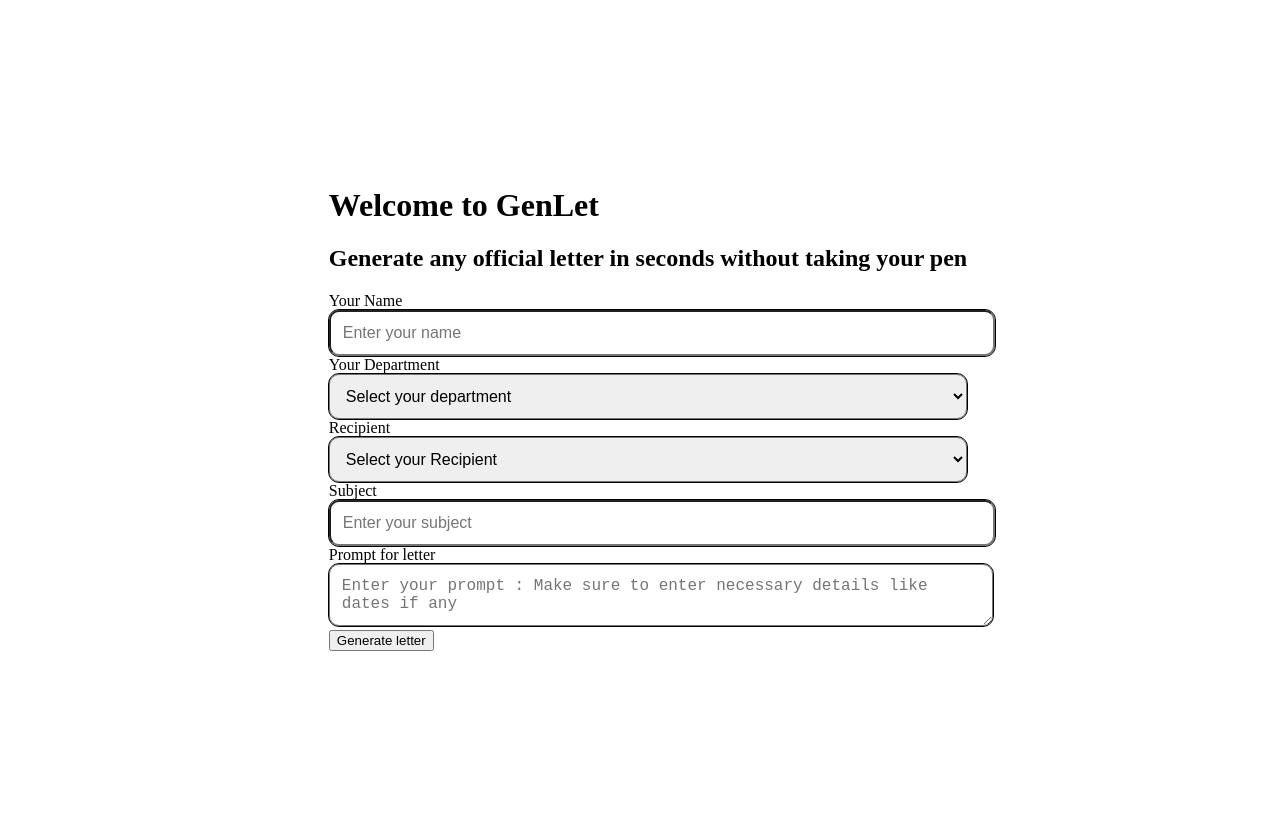
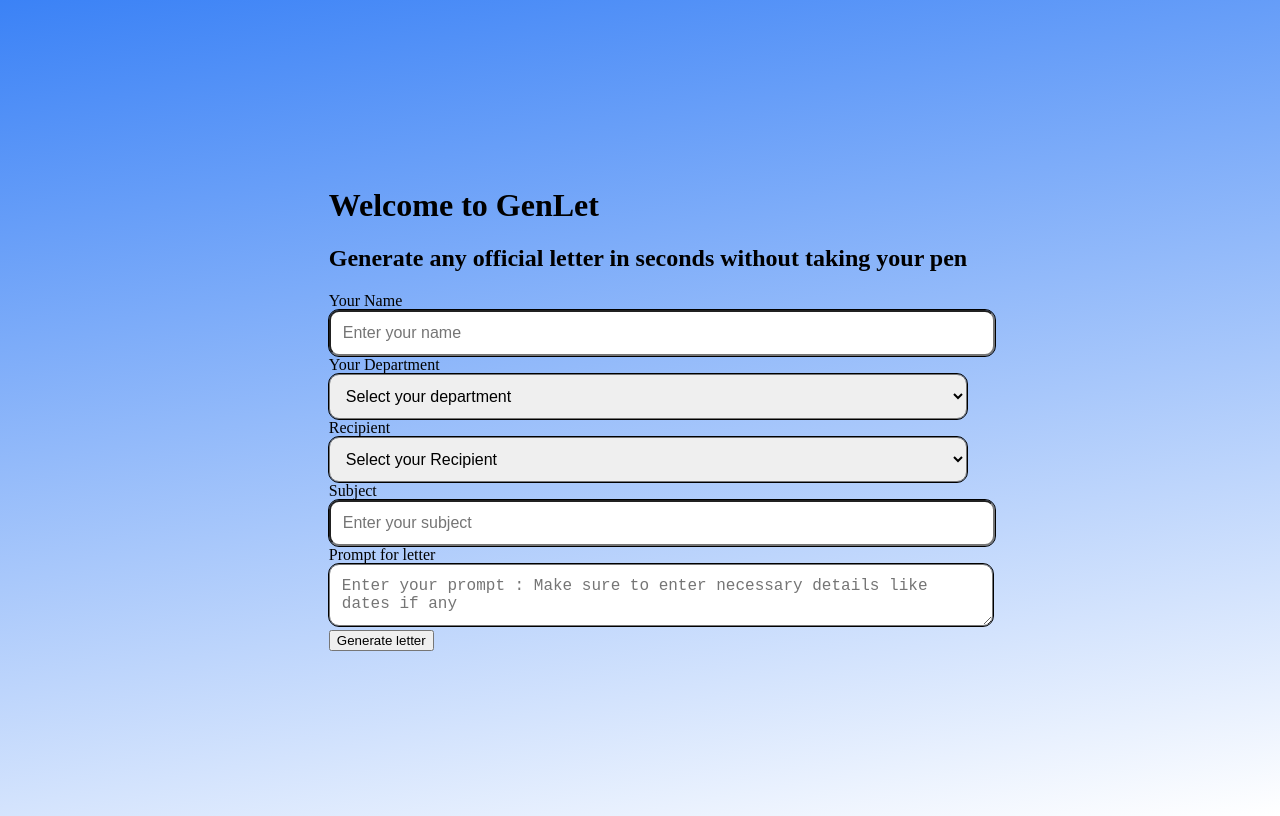
Before and after one commit to F7Z7/learning-React, a React (Vite) app: page / in a window 1280 px wide. Built offline with nearby package versions, Linux system fonts and the light colour scheme.

Commit message:
styling done

```diff
--- a/src/App.css
+++ b/src/App.css
@@ -1,12 +1,13 @@
 body {
     @apply flex flex-col items-center justify-center h-screen w-full ;
+    background-image: linear-gradient(350deg, white 0%, #3b82f6 100%);
 }
 
 main{
     display: flex;
     flex-direction: column;
     margin:1rem;
-    height:100%;
+
 
 }
 
```
Also changed, not shown: src/components/NewComp.jsx (added).
